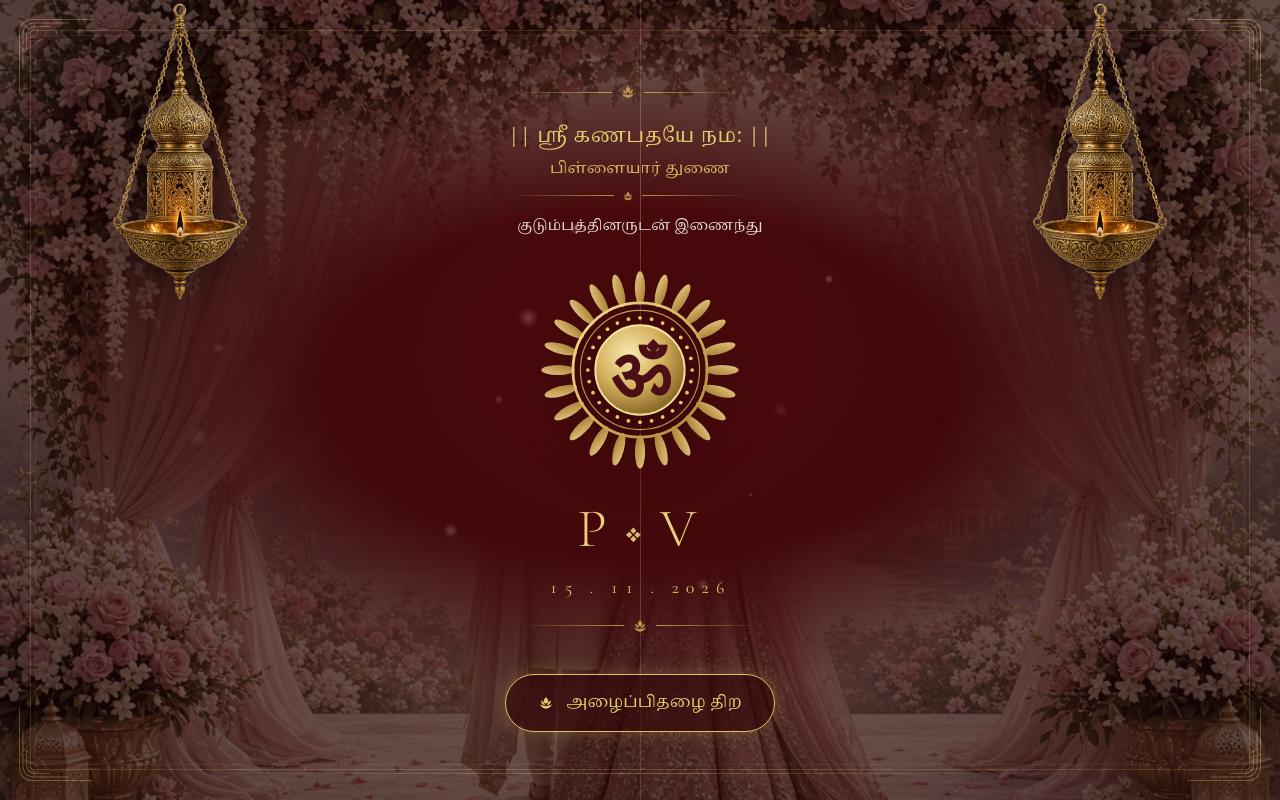
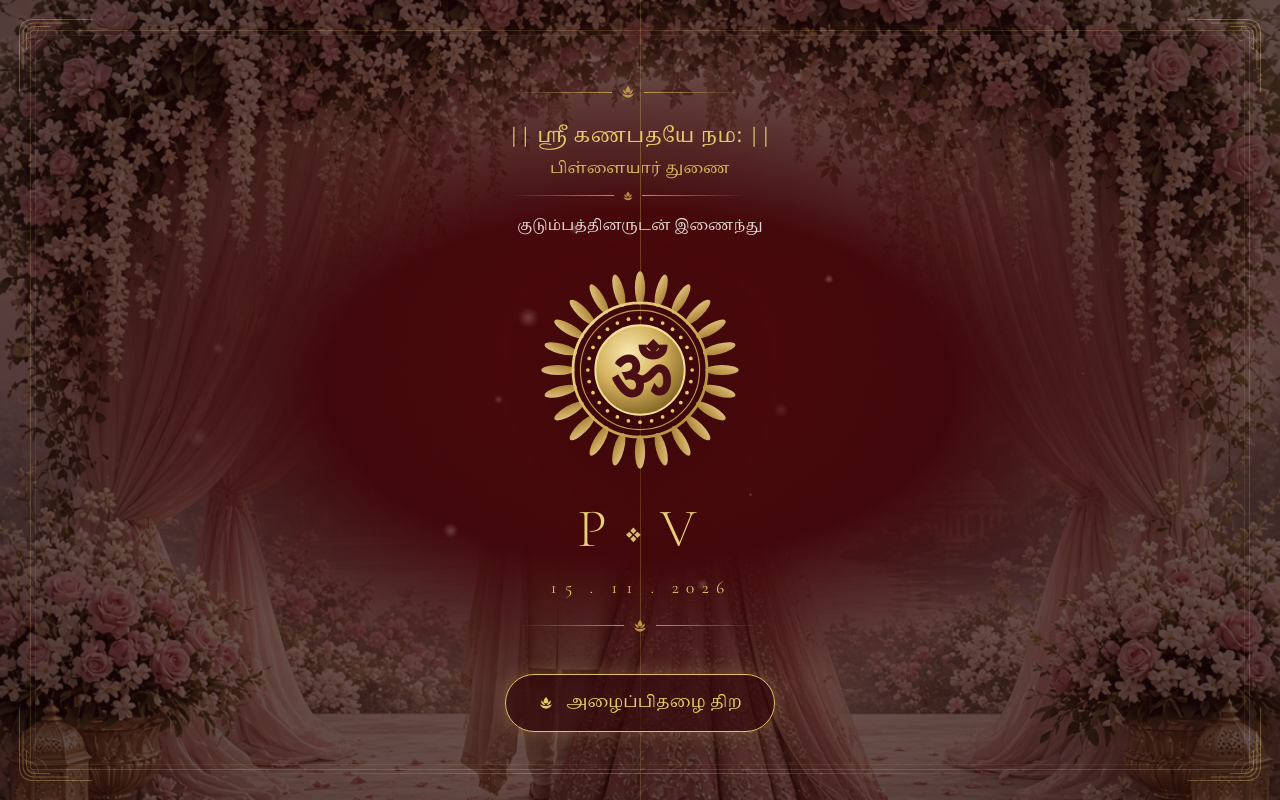
Before and after one commit to Thaksigan23/wedding_web, a React (Vite) app: page / in a window 1280 px wide. Built offline with nearby package versions, Linux system fonts and the light colour scheme.

Commit message:
Remove hanging lanterns from the opening cover.

```diff
--- a/src/components/OpeningDoor.jsx
+++ b/src/components/OpeningDoor.jsx
@@ -204,8 +204,6 @@ function CornerDecor() {
   return (
     <div className="pointer-events-none absolute inset-0 z-[3] overflow-hidden" aria-hidden="true">
       <FloralCorner className="absolute inset-0" />
-      <img src="/images/hanging-lamp.png" alt="" className="absolute left-[2%] top-0 hidden h-[250px] w-auto drop-shadow-[0_8px_18px_rgba(0,0,0,0.45)] sm:block md:h-[300px]" draggable={false} />
-      <img src="/images/hanging-lamp.png" alt="" className="absolute right-[2%] top-0 hidden h-[250px] w-auto scale-x-[-1] drop-shadow-[0_8px_18px_rgba(0,0,0,0.45)] sm:block md:h-[300px]" draggable={false} />
     </div>
   )
 }
```
Also changed, not shown: public/images/hanging-lamp.png (deleted).
